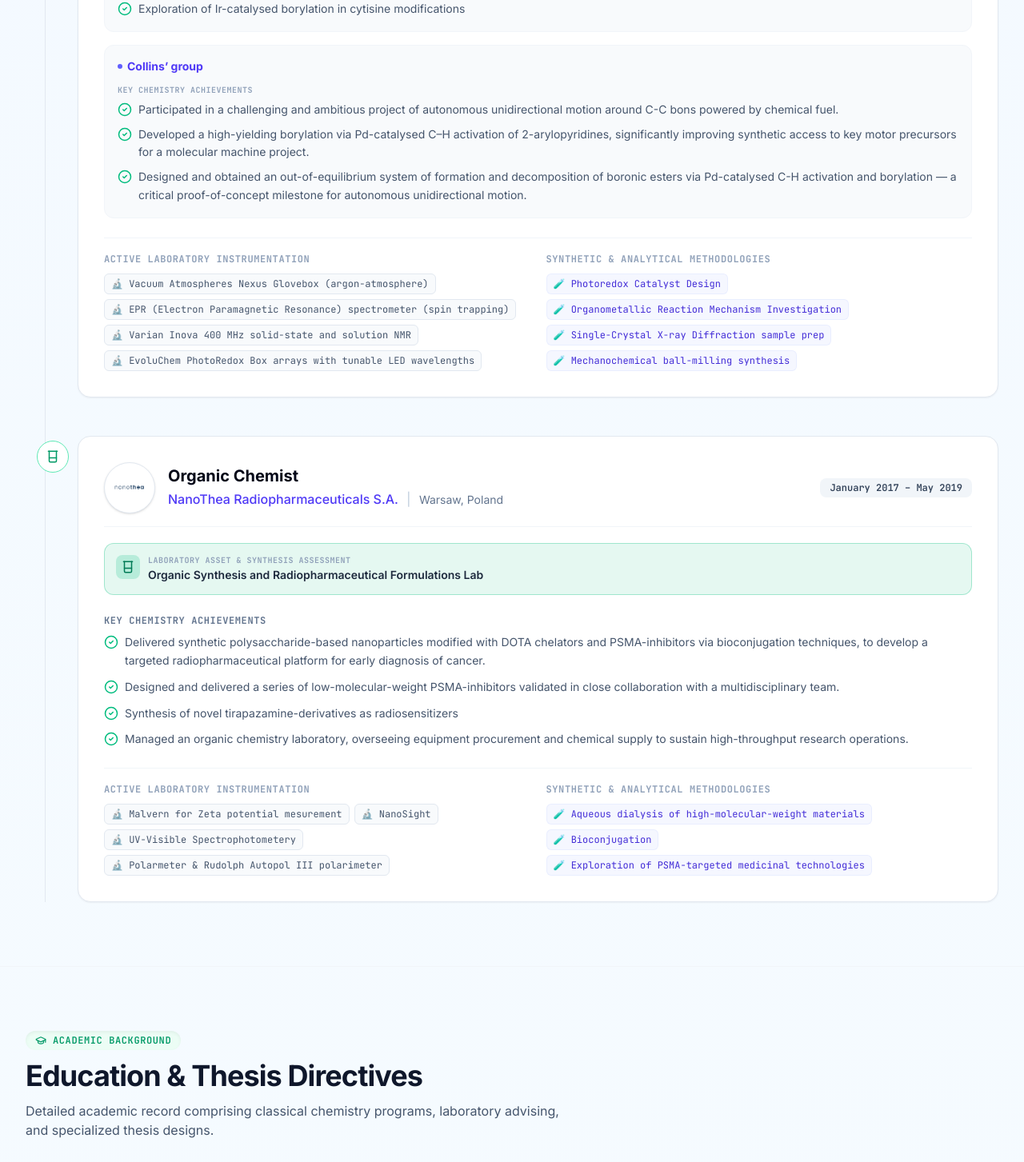
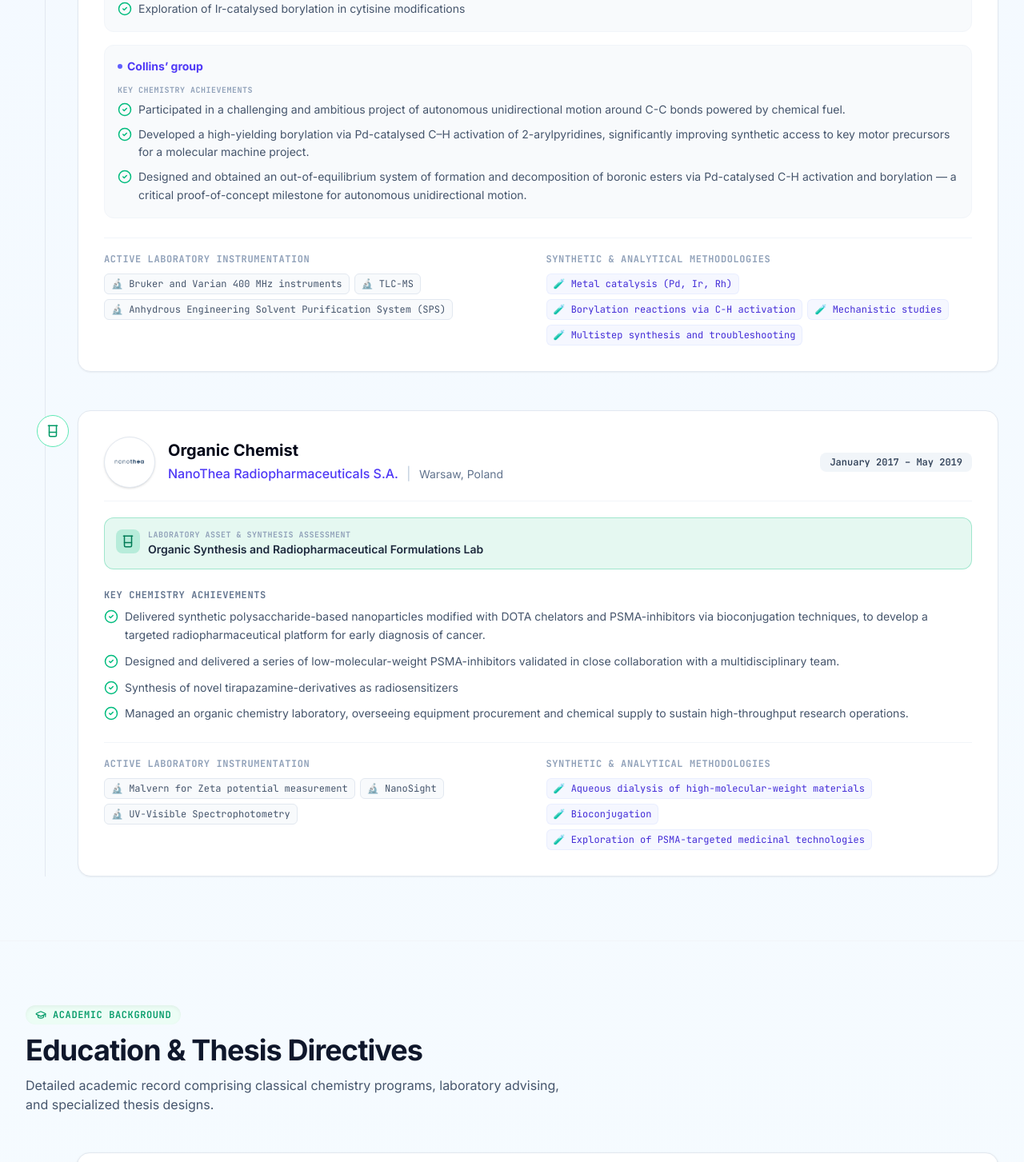
Before and after one commit to grzegorzpikus/online-portfolio, a React (Vite) app: page / in a window 1280 px wide. Shown: the part 2360-3813 px from the top of the page at 80% size. Built offline with nearby package versions, Linux system fonts and the light colour scheme.

Commit message:
feat: improve skill categorization and fix typos
Enhance skill classification with descriptive labels and icons, and correct spelling errors in documentation and project descriptions.

```diff
--- a/src/App.tsx
+++ b/src/App.tsx
@@ -237,7 +237,7 @@ export default function App() {
             {/* Career Timeline Experience, with Wet-chemistry badge mapping */}
             <Experience />
 
-            {/* Educational Credentials, expandable thesis thesis */}
+            {/* Educational Credentials, expandable thesis */}
             <Education />
 
             {/* Skills categorization, with quick search and safety highlighting */}
--- a/src/components/Publications.tsx
+++ b/src/components/Publications.tsx
@@ -27,7 +27,7 @@ export default function Publications() {
             Articles & Patents
           </h2>
           <p className="mt-3 text-slate-600 dark:text-slate-400 max-w-2xl text-base">
-            Reverse-chronological compilation of peer-reviewed articles and patent.
+            Reverse-chronological compilation of peer-reviewed articles and patents.
           </p>
         </div>
 
--- a/src/components/Skills.tsx
+++ b/src/components/Skills.tsx
@@ -1,6 +1,6 @@
 import { useState } from 'react';
 import { SKILL_CATEGORIES, SOFT_SKILLS } from '../data';
-import { Award, CheckCircle, Cpu, Hammer, Search, ShieldAlert, Sparkles, Terminal } from 'lucide-react';
+import { Award, CheckCircle, Cpu, Hammer, Search, ShieldAlert, Sparkles, Terminal, FlaskConical, Microscope, Monitor } from 'lucide-react';
 
 export default function Skills() {
   const [selectedCategory, setSelectedCategory] = useState<number | null>(null); // null means show all
@@ -63,7 +63,7 @@ export default function Skills() {
                     : 'text-slate-600 hover:text-slate-950 dark:text-slate-400 dark:hover:text-white'
                 }`}
               >
-                Category {idx + 1}
+                {idx === 0 ? 'Synthetic' : idx === 1 ? 'Analytical' : 'Computational'}
               </button>
             ))}
           </div>
@@ -93,8 +93,14 @@ export default function Skills() {
                   <h3 className="text-sm font-bold text-slate-950 dark:text-white uppercase font-mono tracking-wider">
                     {cat.title}
                   </h3>
-                  <span className="text-[10px] bg-indigo-50/60 dark:bg-indigo-950/30 text-indigo-600 dark:text-indigo-400 px-2 py-0.5 rounded font-mono font-bold">
-                    CAT {cat.originalIndex + 1}
+                  <span className="p-1.5 bg-emerald-50 dark:bg-emerald-950/40 text-emerald-600 dark:text-emerald-400 rounded-lg shadow-sm border border-emerald-100 dark:border-emerald-900/30" title={cat.originalIndex === 0 ? "Synthetic" : cat.originalIndex === 1 ? "Analytical" : "Computational"}>
+                    {cat.originalIndex === 0 ? (
+                      <FlaskConical className="w-4 h-4" />
+                    ) : cat.originalIndex === 1 ? (
+                      <Microscope className="w-4 h-4" />
+                    ) : (
+                      <Monitor className="w-4 h-4" />
+                    )}
                   </span>
                 </div>
 
--- a/src/data.ts
+++ b/src/data.ts
@@ -54,7 +54,7 @@ export const EXPERIENCES: Experience[] = [
       "Analysis of SAR and ADME data for drug candidate design",
       "Performing air or/and water sensitive experiments"
     ],
-    methodologiesTitle: "Synthetic Methodologies and Rsearch activities"
+    methodologiesTitle: "Synthetic Methodologies and Research activities"
   },
   {
     id: "exp-2",
@@ -67,7 +67,7 @@ export const EXPERIENCES: Experience[] = [
     wetLabClassificationDesc: "Academic Organic Synthesis and Organometallic Catalysis Labs",
     description: [
       "Collaborated with Prof. Tim Gallagher on a high-impact project focused on the mechanism of action and key interactions of Varenicline derivatives with nicotinic receptors.",
-      "Designed and successfully synthesized a series of nicotinic ligands to explore structure-activiti relationship, that underwent extensive testing.",
+      "Designed and successfully synthesized a series of nicotinic ligands to explore the structure-activity relationship, which underwent extensive testing.",
       "Developed a high-yielding borylation via Pd-catalysed C–H activation of biaryls, significantly improving synthetic access to key motor precursors for a molecular machine project.",
       "Independently designed and realised an out-of-equilibrium Pd-catalysed boronic ester system — a critical proof-of-concept milestone for autonomous unidirectional motion."
     ],
@@ -83,23 +83,22 @@ export const EXPERIENCES: Experience[] = [
       {
         title: "Collins’ group",
         bullets: [
-          "Participated in a challenging and ambitious project of autonomous unidirectional motion around C-C bons powered by chemical fuel.",
-          "Developed a high-yielding borylation via Pd-catalysed C–H activation of 2-arylopyridines, significantly improving synthetic access to key motor precursors for a molecular machine project.",
+          "Participated in a challenging and ambitious project of autonomous unidirectional motion around C-C bonds powered by chemical fuel.",
+          "Developed a high-yielding borylation via Pd-catalysed C–H activation of 2-arylpyridines, significantly improving synthetic access to key motor precursors for a molecular machine project.",
           "Designed and obtained an out-of-equilibrium system of formation and decomposition of boronic esters via Pd-catalysed C-H activation and borylation — a critical proof-of-concept milestone for autonomous unidirectional motion."
         ]
       }
     ],
     instrumentation: [
-      "Vacuum Atmospheres Nexus Glovebox (argon-atmosphere)",
-      "EPR (Electron Paramagnetic Resonance) spectrometer (spin trapping)",
-      "Varian Inova 400 MHz solid-state and solution NMR",
-      "EvoluChem PhotoRedox Box arrays with tunable LED wavelengths"
+      "Bruker and Varian 400 MHz instruments",
+      "TLC-MS",
+      "Anhydrous Engineering Solvent Purification System (SPS)"
     ],
     methodologies: [
-      "Photoredox Catalyst Design",
-      "Organometallic Reaction Mechanism Investigation",
-      "Single-Crystal X-ray Diffraction sample prep",
-      "Mechanochemical ball-milling synthesis"
+      "Metal catalysis (Pd, Ir, Rh)",
+      "Borylation reactions via C-H activation",
+      "Mechanistic studies",
+      "Multistep synthesis and troubleshooting"
     ]
   },
   {
@@ -118,10 +117,9 @@ export const EXPERIENCES: Experience[] = [
       "Managed an organic chemistry laboratory, overseeing equipment procurement and chemical supply to sustain high-throughput research operations."
     ],
     instrumentation: [
-      "Malvern for Zeta potential mesurement",
+      "Malvern for Zeta potential measurement",
       "NanoSight",
-      "UV-Visible Spectrophotometery",
-      "Polarmeter & Rudolph Autopol III polarimeter"
+      "UV-Visible Spectrophotometry",
     ],
     methodologies: [
       "Aqueous dialysis of high-molecular-weight materials",
@@ -135,7 +133,7 @@ export const EDUCATION_ITEMS: EducationItem[] = [
   {
     id: "edu-1",
     degree: "PhD in Organic Chemistry",
-    institution: "Institute of Organic Chemistry, Polish Academy of Science, Warsaw",
+    institution: "Institute of Organic Chemistry, Polish Academy of Sciences, Warsaw",
     year: "2016",
     logoUrl: ichoLogo,
     thesisTitle: "Static combinatorial chemistry as a method for synthesis of macrocyclic receptors of cations and anions.",
@@ -167,24 +165,23 @@ export const SKILL_CATEGORIES: SkillCategory[] = [
   {
     title: "Synthesis Technology & Reaction Design",
     skills: [
-      { name: "Organometallic Synthesis", level: 90 },
+      { name: "Organometallic Synthesis", level: 80 },
       { name: "Metal catalysis", level: 95 },
       { name: "Reaction optimisation", level: 82 },
       { name: "Air/water-Sensitive reactions", level: 85 },
-      { name: "High-Throughput Synthesis", level: 85 },
+      { name: "High-Throughput Synthesis", level: 65 },
       { name: "Macrocyclisation", level: 90 },
-      { name: "Reaction optimisation", level: 82 }
+      { name: "Reaction optimisation", level: 85 }
     ]
   },
   {
     title: "Analytical & Structural Characterization",
     skills: [
-      { name: "1D/2D NMR Spectroscopy (Varian, Bruker)", level: 98 },
-      { name: "LC-MS experimentation and troubleshooting", level: 92 },
+      { name: "1D/2D NMR Spectroscopy (Varian, Bruker)", level: 96 },
+      { name: "LC-MS experimentation and troubleshooting", level: 90 },
       { name: "Preparative, Analytical and chiral HPLC", level: 90 },
       { name: "FT-IR & UV-Vis Spectrophotometry", level: 75 },
-      { name: "X-ray Crystallography Structure Solving", level: 40 },
-      { name: "Karl Fischer & Moisture Titration", level: 85 }
+      { name: "X-ray Crystallography Structure Solving", level: 40 }
     ]
   },
   {
@@ -193,9 +190,8 @@ export const SKILL_CATEGORIES: SkillCategory[] = [
       { name: "Chemdraw Ultra & Professional Suites", level: 100 },
       { name: "Schrödinger Suites (Maestro & Docking)", level: 50 },
       { name: "MestReNova NMR Data Processing", level: 80 },
-      { name: "Density Functional Theory (Gaussian / ORCA)", level: 80 },
-      { name: "Python for Cheminformatics (RDKit, Pandas)", level: 30 },
-      { name: "PyMOL & Chimera Molecular Renderers", level: 90 }
+      { name: "MS Office (documents, presentations, posters)", level: 95 },
+      { name: "Python for Cheminformatics (RDKit, Pandas)", level: 30 }
     ]
   }
 ];
@@ -204,12 +200,12 @@ export const SOFT_SKILLS = [
   {
     name: "Cross-functional Collaboration",
     percentage: 98,
-    description: "Collaboration across disciplines in multiple drug discovery and medicinal tehcnology projects."
+    description: "Collaboration across disciplines in multiple drug discovery and medicinal technology projects."
   },
   {
     name: "Lab Safety Leadership & Compliance",
     percentage: 96,
-    description: "Performing laboratory duties with the highest standards of safety. Contributor to COSHH and Risk Assesment documentation."
+    description: "Performing laboratory duties with the highest standards of safety. Contributor to COSHH and Risk Assessment documentation."
   },
   {
     name: "Technical Writing & Patents",
@@ -282,7 +278,7 @@ export const PUBLICATIONS: Publication[] = [
   {
     id: "pub-6",
     title: "The influence of high pressure on static combinatorial libraries of chiral BINOL-based macrocyclic amides",
-    authors: "Pikus G., Tyszka-Gumowska A., Jurczak J.",
+    authors: "Pikus G., Tyszka-Gumkowska A., Jurczak J.",
     journal: "Tetrahedron",
     year: "2020",
     citation: "Tetrahedron, 2020, 76, 131438",
```
